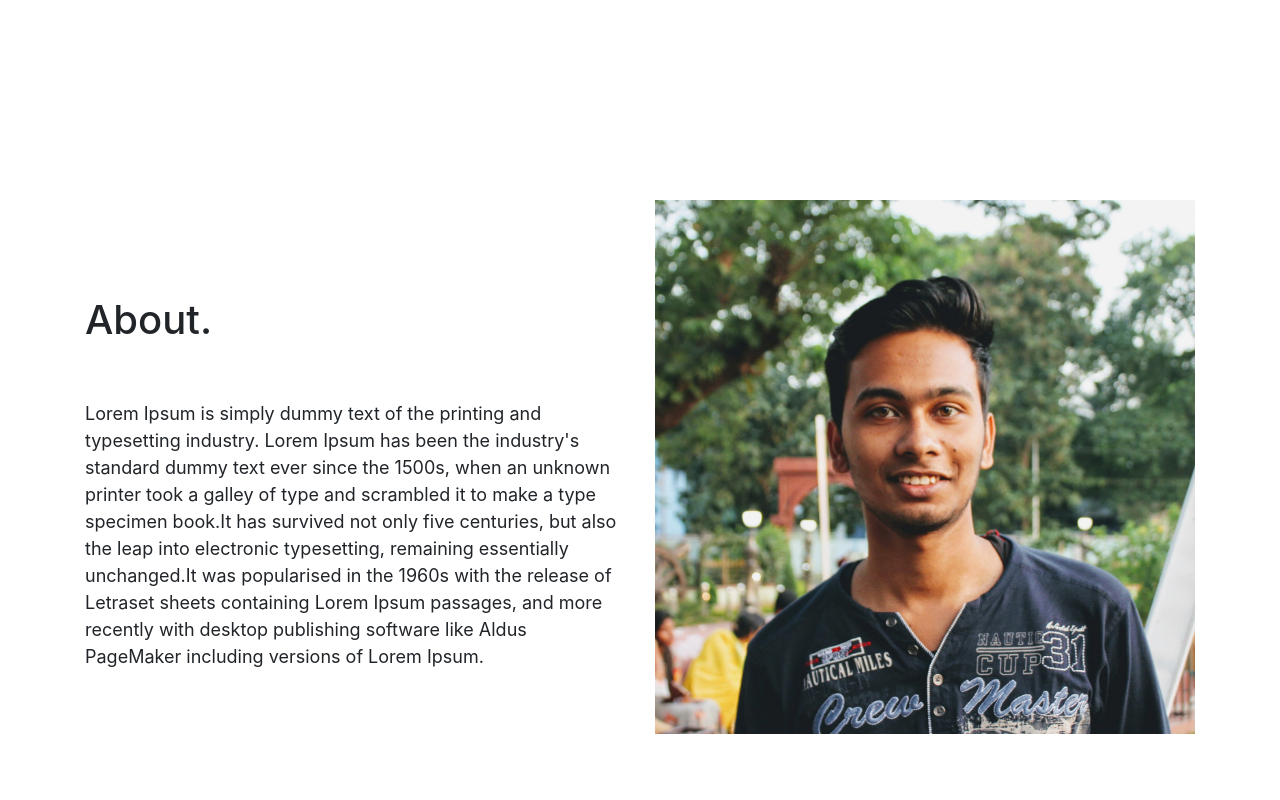
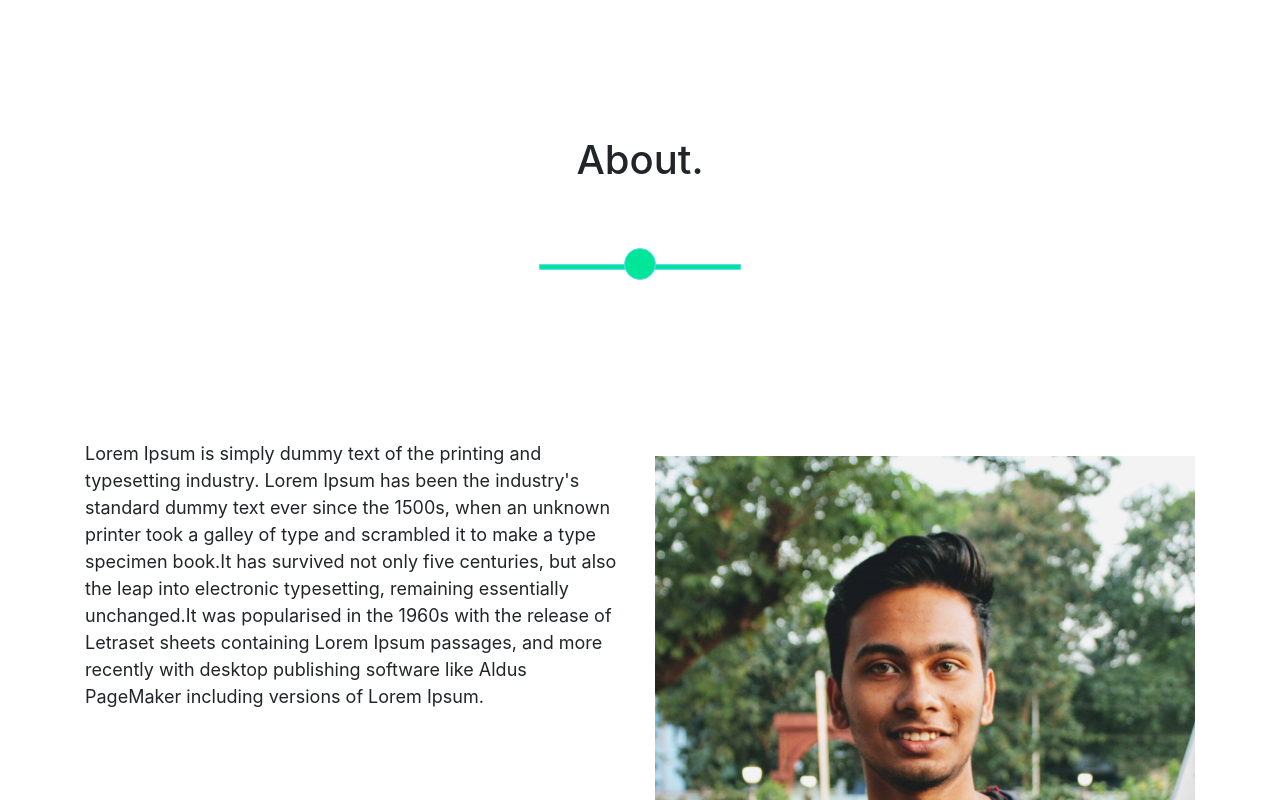
Before and after one commit to Bhaskar-maity/Portfolio, a React (Create React App) app: page / in a window 1280 px wide. Shown: the part 620-1420 px from the top of the page. Built offline with nearby package versions, Linux system fonts and the light colour scheme.

Commit message:
about section

```diff
--- a/src/App.css
+++ b/src/App.css
@@ -8,7 +8,10 @@
   padding-bottom: 6rem;
   font-size: large;
 }
-
+.about-img {
+  padding-top: 7rem;
+  padding-bottom: 6rem;
+}
 /* heading part */
 .header{
   height: 700px;
--- a/src/components/About.js
+++ b/src/components/About.js
@@ -6,17 +6,19 @@ import myImg from '../images/MyImg1.jpg';
 const About =()=> {
 
         return (
-        <div className='container'>
-
+        <div className='container '>
+            <h1 className='pb-5 text-center'>About.</h1>
+            <hr class="ribbon"/>
+            <hr class="ribbon-little"/>
             <div className='row about'>
                 <div className='about-content col-md-6'>
-                    <h1 className='pb-5'>About.</h1>
+
 
                     <p>{data.abouttext}</p>
 
                 </div>
 
-                <div className='col-md-6 '>
+                <div className='col-md-6 about-img'>
                     {data.ShowAboutImage ? <img src={myImg} alt='about iamge' className='img-fluid'></img> : null}
                 </div>
             </div>
--- a/src/mydata.js
+++ b/src/mydata.js
@@ -18,9 +18,9 @@ export default
         contactEmail:'maitybhaskar2015@gmail.com',
         // About Text
         abouttext: "Lorem Ipsum is simply dummy text of the printing and typesetting industry. Lorem Ipsum has been the industry's standard dummy text ever since the 1500s, when an unknown printer took a galley of type and scrambled it to make a type specimen book.It has survived not only five centuries, but also the leap into electronic typesetting, remaining essentially unchanged.It was popularised in the 1960s with the release of Letraset sheets containing Lorem Ipsum passages, and more recently with desktop publishing software like Aldus PageMaker including versions of Lorem Ipsum.",
-        aboutImage:'https://images.unsplash.com/photo-1521587765099-8835e7201186?ixlib=rb-1.2.1&ixid=eyJhcHBfaWQiOjEyMDd9&auto=format&fit=crop&w=500&q=60',
 
-       ShowAboutImage:true,//true or false
+
+       ShowAboutImage:true,
        //  Projects
        projects: [
         {
```
